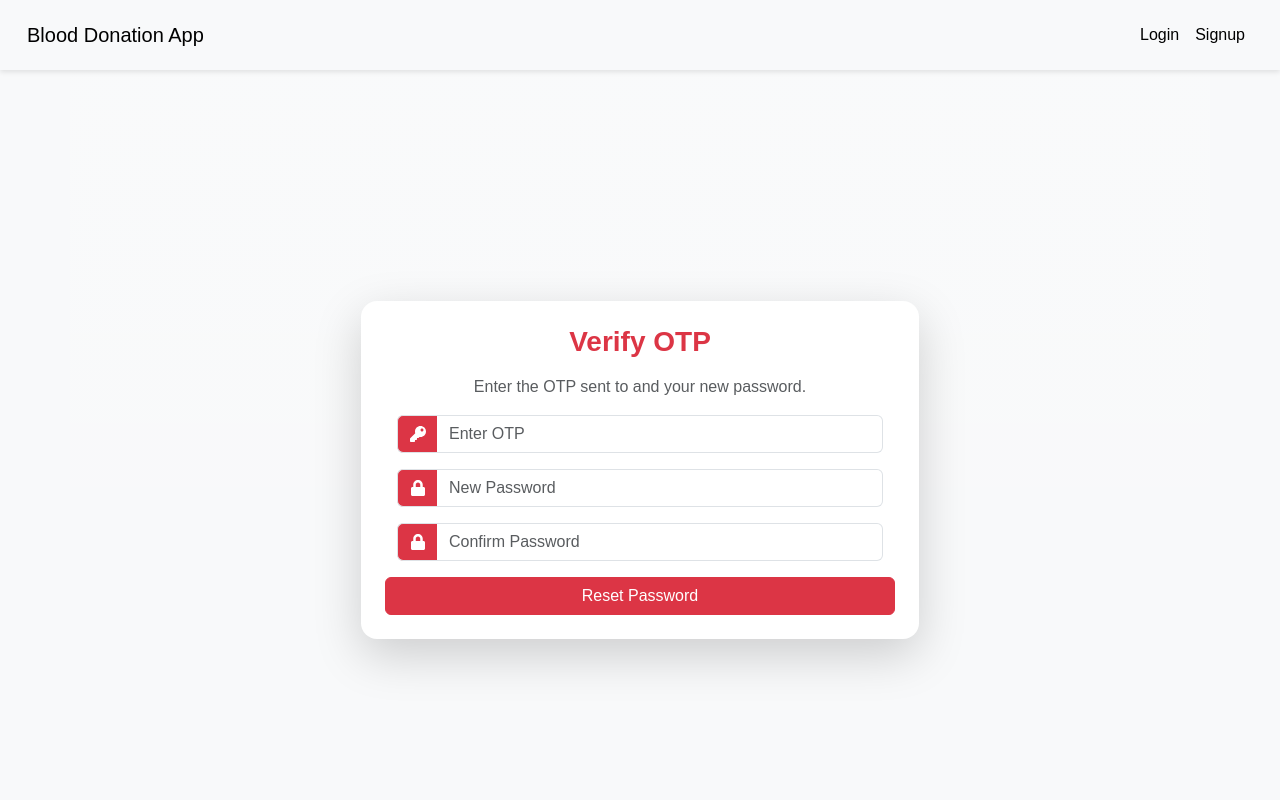
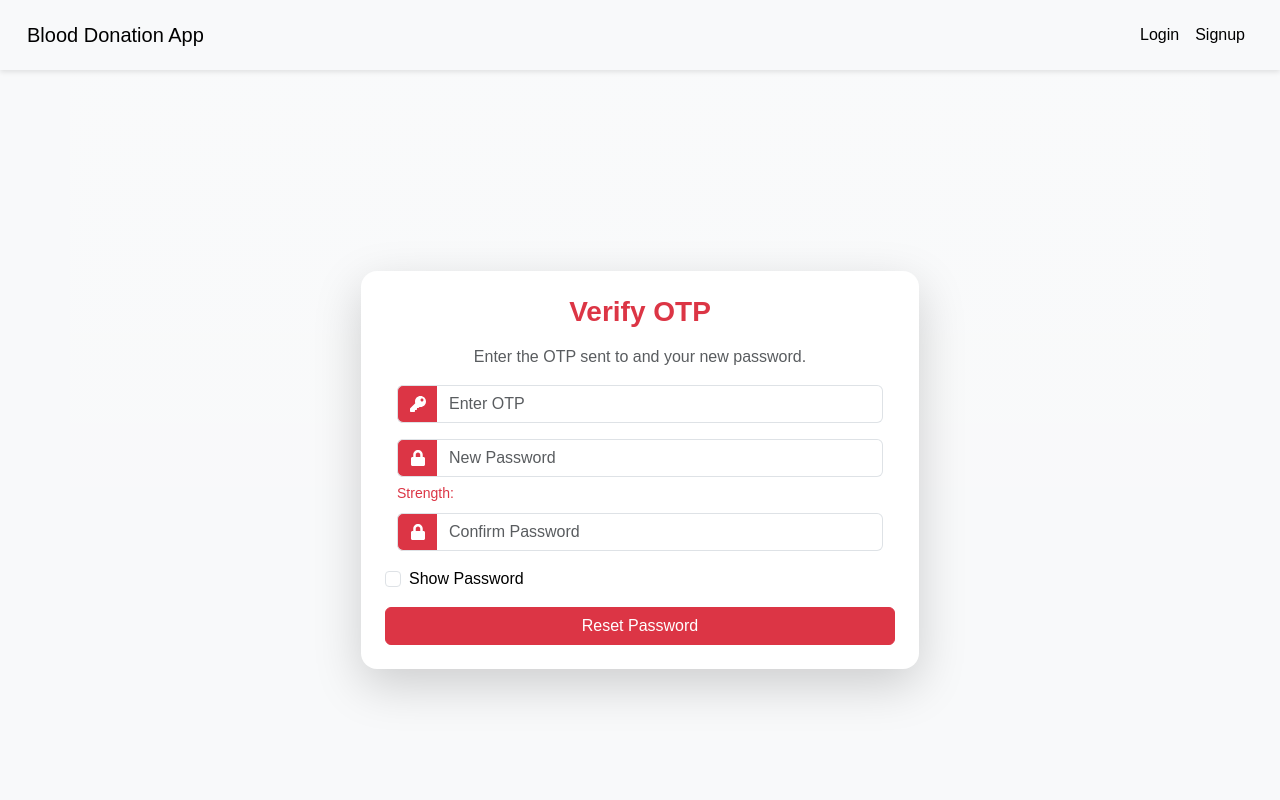
Before and after one commit to CAA900-PRIME/blooddonation-frontend, a React (Vite) app: page /verify-otp in a window 1280 px wide. Shown: the top 800 px of the page. Built offline with nearby package versions, Linux system fonts and the light colour scheme.

Commit message:
added new features to verify-otp

```diff
--- a/src/pages/verify-otp.jsx
+++ b/src/pages/verify-otp.jsx
@@ -2,6 +2,7 @@ import React, { useState } from "react";
 import { useNavigate, useLocation } from "react-router-dom";
 import "bootstrap/dist/css/bootstrap.min.css";
 import { FaKey, FaLock } from "react-icons/fa";
+
 const apiUrl = import.meta.env.VITE_API_URL;
 
 const VerifyOTP = () => {
@@ -13,6 +14,19 @@ const VerifyOTP = () => {
     const [newPassword, setNewPassword] = useState("");
     const [confirmPassword, setConfirmPassword] = useState("");
     const [loading, setLoading] = useState(false);
+    const [showPassword, setShowPassword] = useState(false);
+    const [passwordStrength, setPasswordStrength] = useState("");
+
+    // Determine password strength
+    const checkStrength = (password) => {
+        if (password.length < 6) return "Weak";
+        if (/^(?=.*[A-Z])(?=.*\d).{6,}$/.test(password)) return "Strong";
+        return "Medium";
+    };
+
+    const togglePasswordVisibility = () => {
+        setShowPassword((prev) => !prev);
+    };
 
     const handleVerifyOTP = async () => {
         if (!email || !otp || !newPassword || !confirmPassword) {
@@ -39,8 +53,8 @@ const VerifyOTP = () => {
             });
 
             if (response.ok) {
-                alert("Password reset successful. Please login.");
-                navigate("/login");
+                alert("Password reset successful. Redirecting to login...");
+                setTimeout(() => navigate("/login"), 1500);
             } else {
                 alert("Invalid OTP or failed to reset password.");
             }
@@ -55,8 +69,11 @@ const VerifyOTP = () => {
         <div className="container d-flex align-items-center justify-content-center min-vh-100 bg-gradient">
             <div className="row w-50 shadow-lg rounded-4 p-4 bg-white text-center">
                 <h3 className="mb-3 fw-bold text-danger">Verify OTP</h3>
-                <p className="text-muted">Enter the OTP sent to <strong>{email}</strong> and your new password.</p>
+                <p className="text-muted">
+                    Enter the OTP sent to <strong>{email}</strong> and your new password.
+                </p>
 
+                {/* OTP Input */}
                 <div className="input-group mb-3">
                     <span className="input-group-text bg-danger text-white"><FaKey /></span>
                     <input
@@ -68,21 +85,31 @@ const VerifyOTP = () => {
                     />
                 </div>
 
+                {/* New Password Input */}
+                <div className="input-group mb-1">
+                    <span className="input-group-text bg-danger text-white"><FaLock /></span>
+                    <input
+                        type={showPassword ? "text" : "password"}
+                        className="form-control"
+                        placeholder="New Password"
+                        value={newPassword}
+                        onChange={(e) => {
+                            setNewPassword(e.target.value);
+                            setPasswordStrength(checkStrength(e.target.value));
+                        }}
+                    />
+                </div>
+                <div className="text-start mb-2">
+                    <small className={`text-${passwordStrength === "Strong" ? "success" : passwordStrength === "Medium" ? "warning" : "danger"}`}>
+                        Strength: {passwordStrength || ""}
+                    </small>
+                </div>
+
+                {/* Confirm Password Input */}
                 <div className="input-group mb-3">
                     <span className="input-group-text bg-danger text-white"><FaLock /></span>
                     <input
-                        type="password"
-                        className="form-control"
-                        placeholder="New Password"
-                        value={newPassword}
-                        onChange={(e) => setNewPassword(e.target.value)}
-                    />
-                </div>
-
-                <div className="input-group mb-3">
-                    <span className="input-group-text bg-danger text-white"><FaLock /></span>
-                    <input
-                        type="password"
+                        type={showPassword ? "text" : "password"}
                         className="form-control"
                         placeholder="Confirm Password"
                         value={confirmPassword}
@@ -90,6 +117,21 @@ const VerifyOTP = () => {
                     />
                 </div>
 
+                {/* Show/Hide Password Toggle */}
+                <div className="form-check text-start mb-3">
+                    <input
+                        className="form-check-input"
+                        type="checkbox"
+                        checked={showPassword}
+                        onChange={togglePasswordVisibility}
+                        id="togglePassword"
+                    />
+                    <label className="form-check-label" htmlFor="togglePassword">
+                        Show Password
+                    </label>
+                </div>
+
+                {/* Submit Button */}
                 <button
                     className="btn btn-danger w-100"
                     onClick={handleVerifyOTP}
@@ -99,6 +141,7 @@ const VerifyOTP = () => {
                 </button>
             </div>
 
+            {/* Custom Styles */}
             <style>
                 {`
                     .bg-gradient {
```
